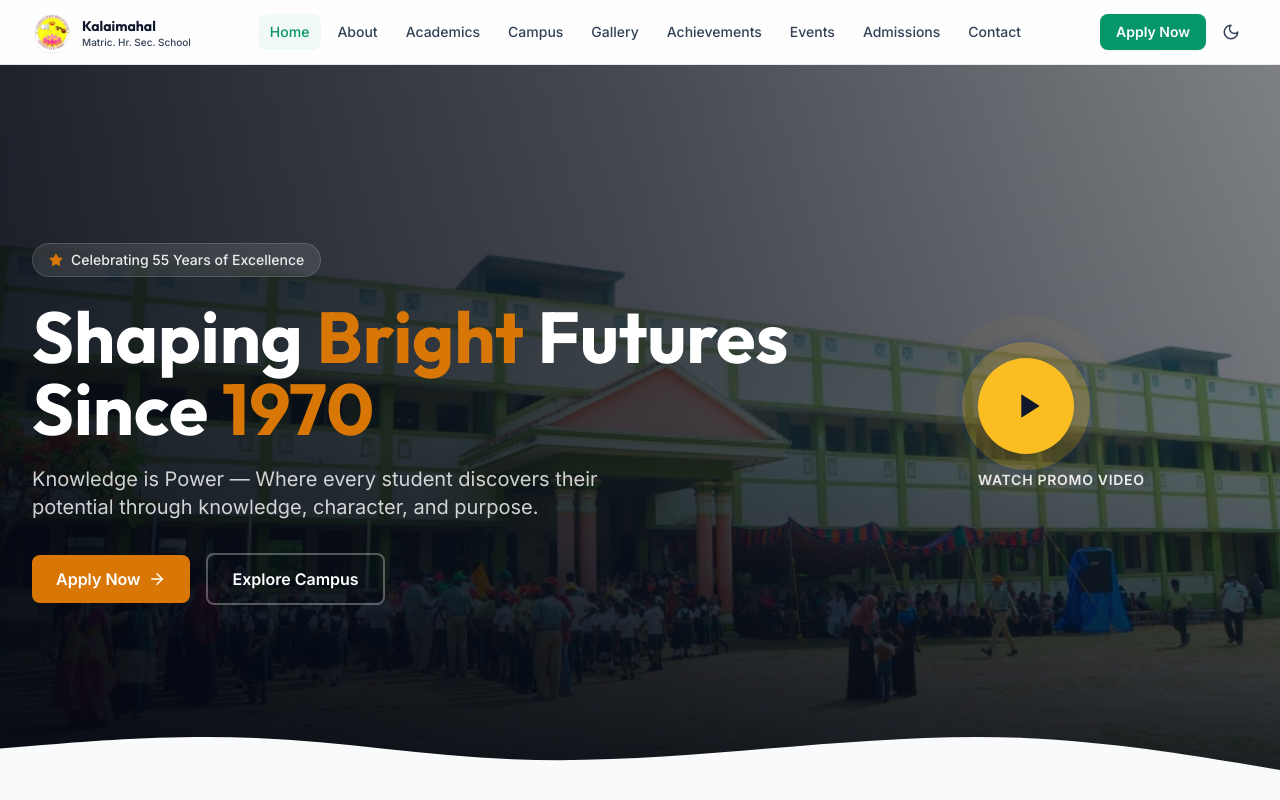
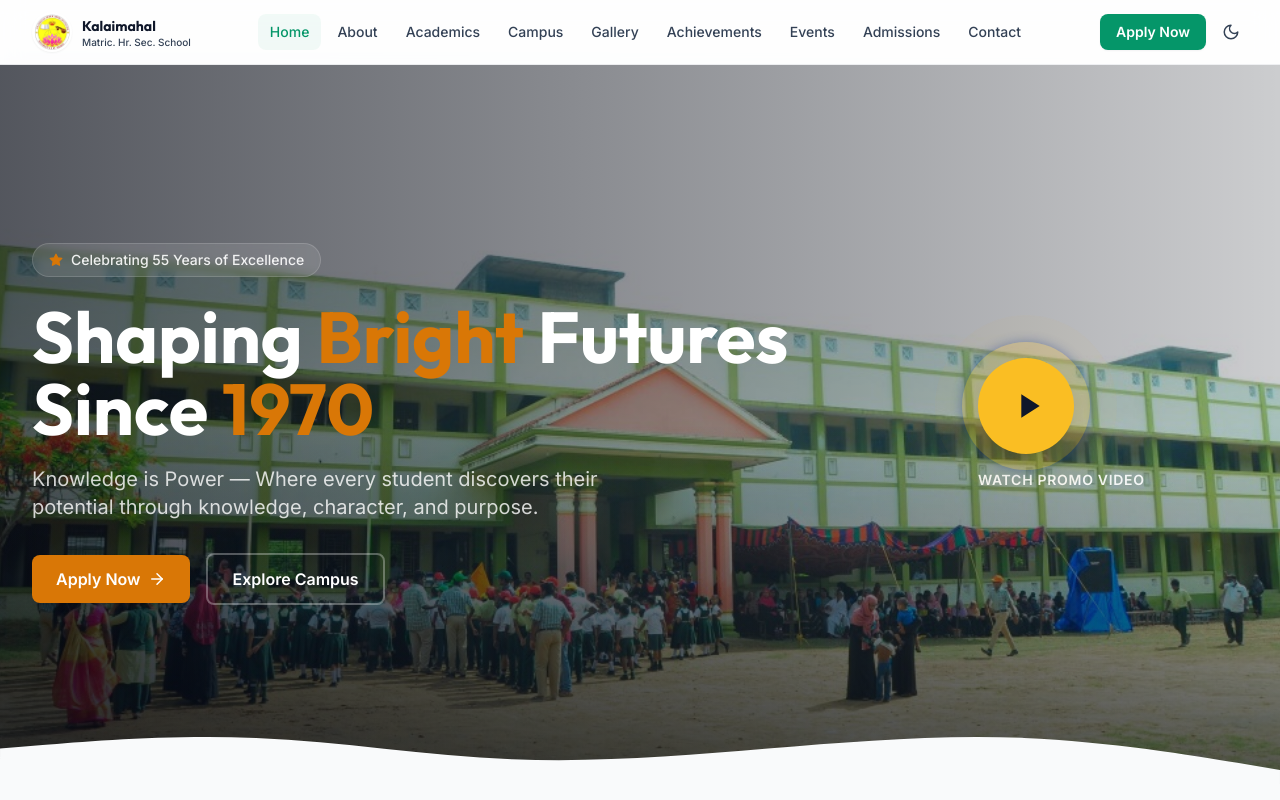
Before and after one commit to somnathr1332/kalaimahal_School, a React (Vite) app: page / in a window 1280 px wide. Shown: the top 800 px of the page. Built offline with nearby package versions, Linux system fonts and the light colour scheme.

Commit message:
fix: maximize hero background visibility to 80% opacity
- Increased opacity: 60% -> 80%
- Removed brightness filter
- Drastically reduced gradient opacity

```diff
--- a/src/pages/Home.jsx
+++ b/src/pages/Home.jsx
@@ -41,13 +41,13 @@
           <img
             src={assetPath('/images/gallery/school-building.webp')}
             alt="School Campus"
-            className="w-full h-full object-cover opacity-60 filter brightness-90 scale-105 transition-all duration-1000"
+            className="w-full h-full object-cover opacity-80 scale-105 transition-all duration-1000"
             onError={(e) => {
               e.target.style.display = 'none';
             }}
           />
-          <div className="absolute inset-0 bg-gradient-to-r from-gray-950/80 via-gray-950/50 to-gray-950/10" />
-          <div className="absolute inset-0 bg-gradient-to-t from-gray-950/80 via-gray-950/10 to-transparent" />
+          <div className="absolute inset-0 bg-gradient-to-r from-gray-950/60 via-gray-950/30 to-transparent" />
+          <div className="absolute inset-0 bg-gradient-to-t from-gray-950/60 via-transparent to-transparent" />
         </div>
 
         {/* Floating shapes */}
```
